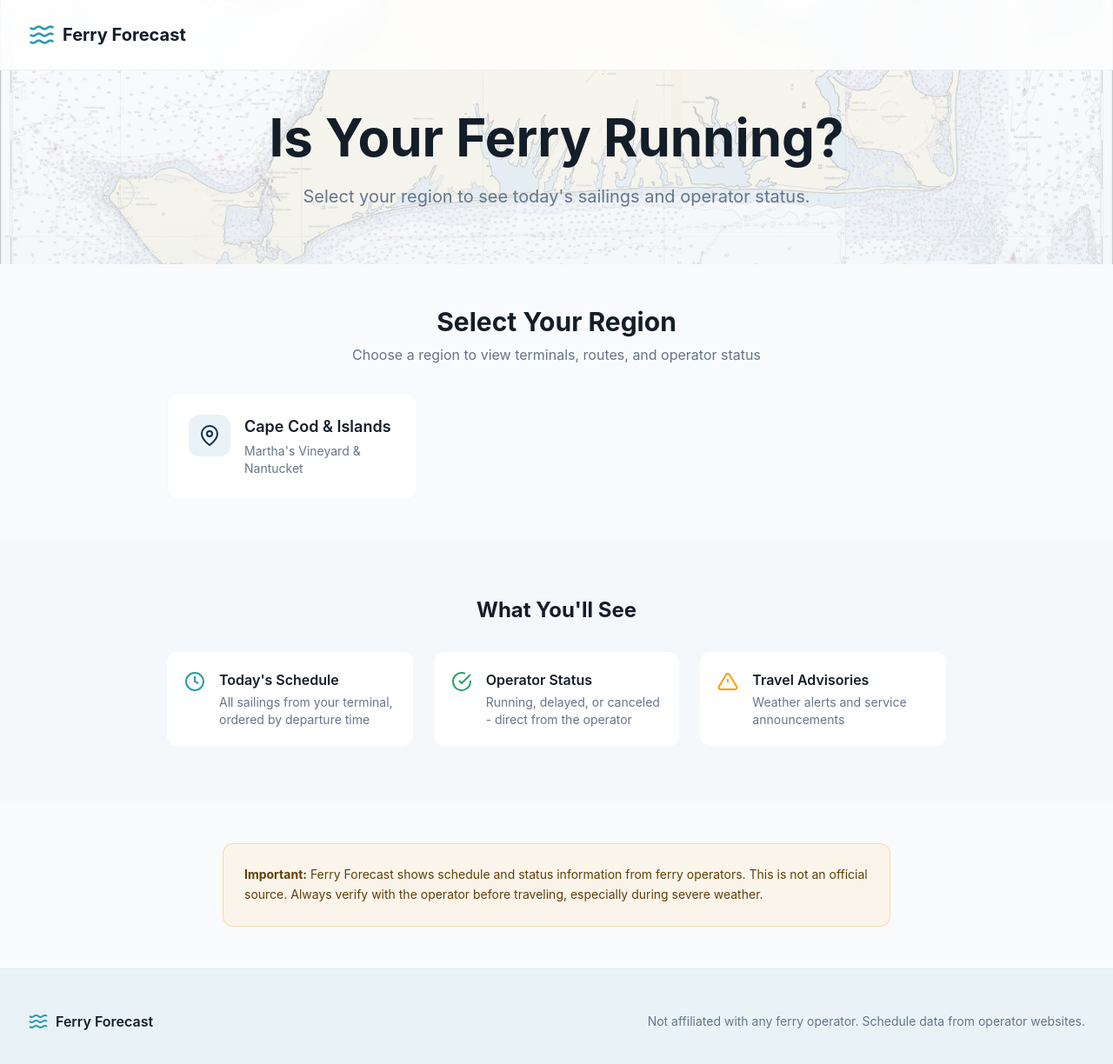
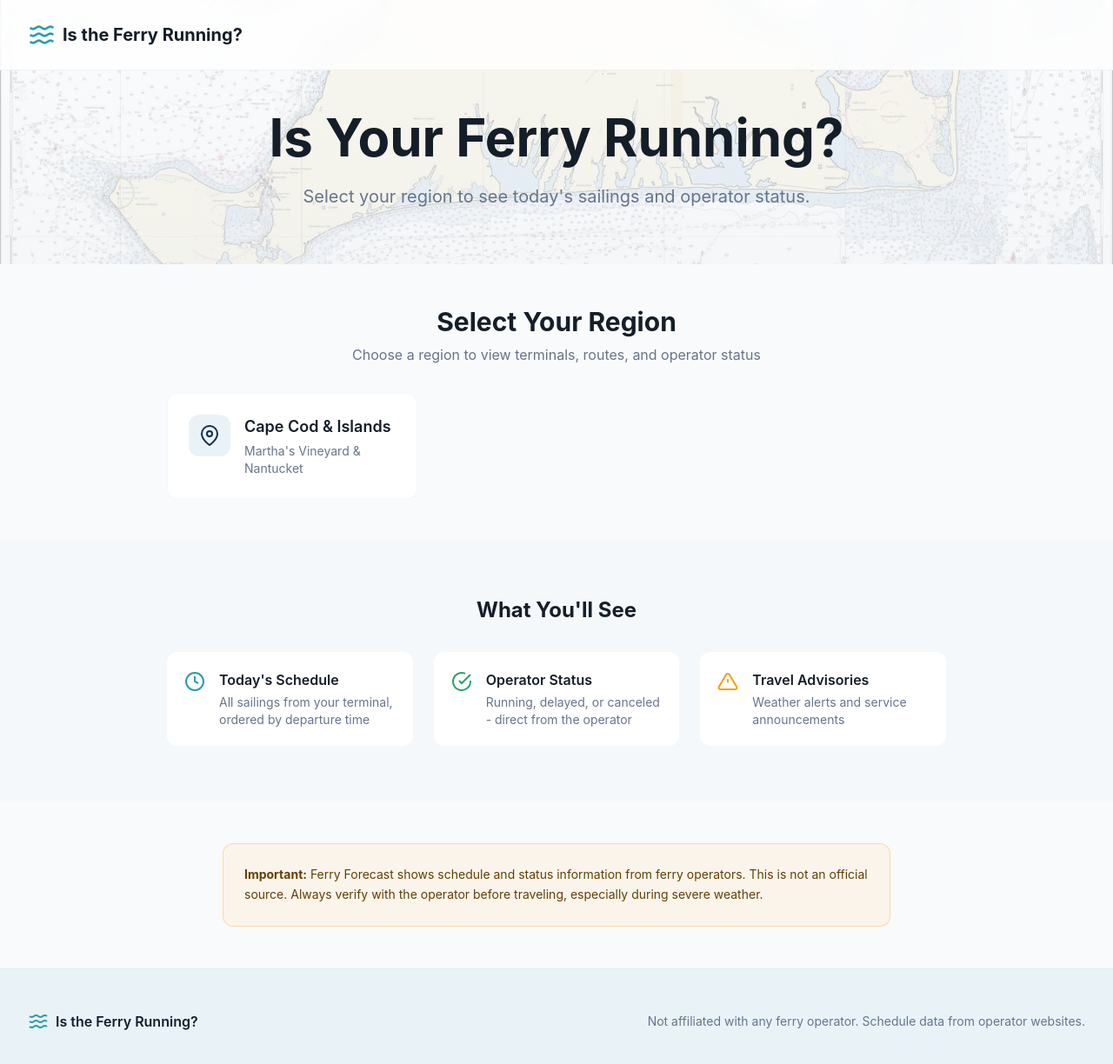
Before and after one commit to MrBurnsDev/ferry-forecast, a Next.js app: page / in a window 1280 px wide. Shown: the top 1224 px of the page at 87% size. Built offline with nearby package versions, Linux system fonts and the light colour scheme.

Commit message:
Update site title to 'Is the Ferry Running?'

```diff
--- a/src/app/page.tsx
+++ b/src/app/page.tsx
@@ -71,7 +71,7 @@ export default function Home() {
           <div className="flex items-center justify-between h-16 lg:h-20">
             <Link href="/" className="flex items-center gap-2">
               <WavesIcon className="w-8 h-8 text-accent" />
-              <span className="text-xl font-bold text-foreground">Ferry Forecast</span>
+              <span className="text-xl font-bold text-foreground">Is the Ferry Running?</span>
             </Link>
             <div className="hidden md:flex items-center gap-8">
               {/* Region indicator will be shown when user selects a region */}
@@ -196,7 +196,7 @@ export default function Home() {
           <div className="flex flex-col md:flex-row items-center justify-between gap-4">
             <div className="flex items-center gap-2">
               <WavesIcon className="w-6 h-6 text-accent" aria-hidden="true" />
-              <span className="font-semibold text-foreground">Ferry Forecast</span>
+              <span className="font-semibold text-foreground">Is the Ferry Running?</span>
             </div>
             <p className="text-sm text-muted-foreground text-center">
               Not affiliated with any ferry operator. Schedule data from operator websites.
```
